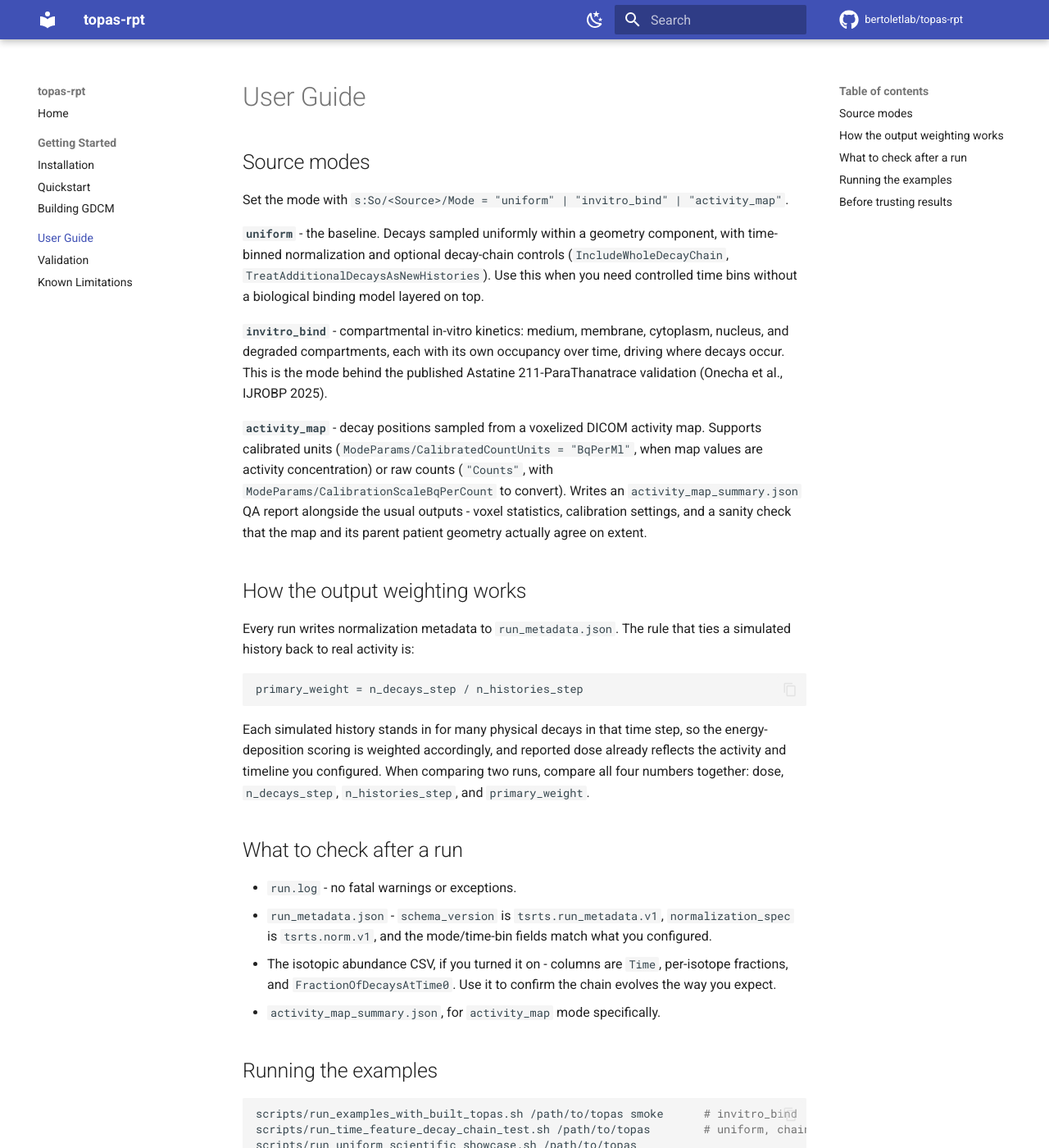
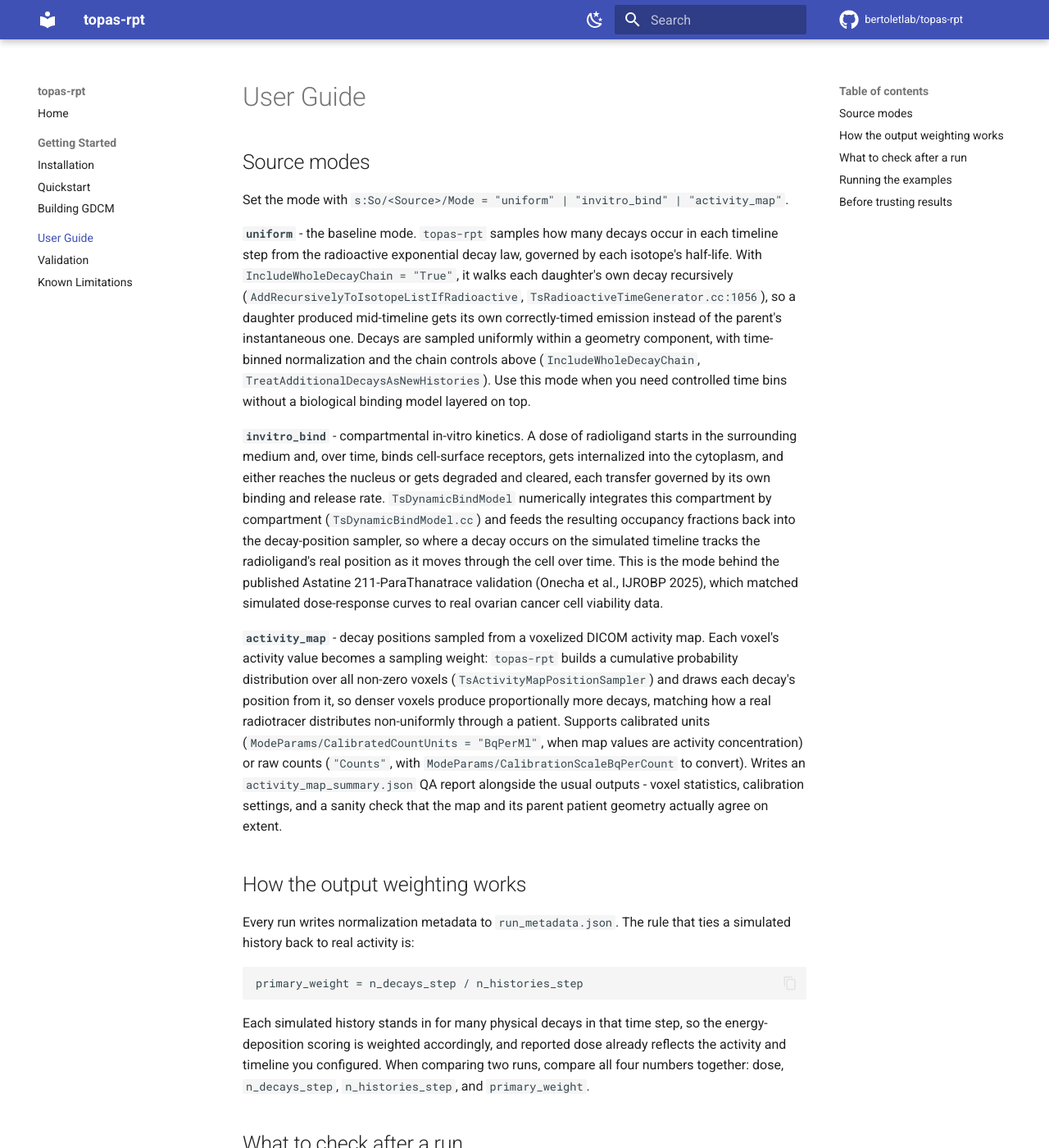
Before and after one commit to bertoletlab/topas-rpt, an MkDocs documentation site: the page built from docs/user_guide.md, in a window 1280 px wide and 1400 px high. Shown: the whole window at 82% size. Built offline with MkDocs 1.6.1 and Material for MkDocs 9.7.7, drawn with Linux system fonts in a browser that asks for light colours; comment, search, counter and statistics services are not loaded.

Commit message:
Explain the mechanism behind each source mode
Each mode description now covers how the code implements it, not just its
parameters: the exponential-decay-law sampling behind uniform mode's decay
chain, the compartmental binding-kinetics model feeding invitro_bind's
decay positions, and the voxel-probability sampling behind activity_map.
Grounded against the actual implementation (file:line citations) and the
published methodology (Onecha et al., IJROBP 2025), whose real validation
result is now stated explicitly rather than just cited.

```diff
--- a/docs/user_guide.md
+++ b/docs/user_guide.md
@@ -4,24 +4,44 @@
 
 Set the mode with `s:So/<Source>/Mode = "uniform" | "invitro_bind" | "activity_map"`.
 
-**`uniform`** - the baseline. Decays sampled uniformly within a geometry
-component, with time-binned normalization and optional decay-chain controls
+**`uniform`** - the baseline mode. `topas-rpt` samples how many decays occur
+in each timeline step from the radioactive exponential decay law, governed
+by each isotope's half-life. With `IncludeWholeDecayChain = "True"`, it walks
+each daughter's own decay recursively
+(`AddRecursivelyToIsotopeListIfRadioactive`,
+`TsRadioactiveTimeGenerator.cc:1056`), so a daughter produced mid-timeline
+gets its own correctly-timed emission instead of the parent's instantaneous
+one. Decays are sampled uniformly within a geometry component, with
+time-binned normalization and the chain controls above
 (`IncludeWholeDecayChain`, `TreatAdditionalDecaysAsNewHistories`). Use this
-when you need controlled time bins without a biological binding model layered
-on top.
+mode when you need controlled time bins without a biological binding model
+layered on top.
 
-**`invitro_bind`** - compartmental in-vitro kinetics: medium, membrane,
-cytoplasm, nucleus, and degraded compartments, each with its own occupancy
-over time, driving where decays occur. This is the mode behind the published
-Astatine 211-ParaThanatrace validation (Onecha et al., IJROBP 2025).
+**`invitro_bind`** - compartmental in-vitro kinetics. A dose of radioligand
+starts in the surrounding medium and, over time, binds cell-surface
+receptors, gets internalized into the cytoplasm, and either reaches the
+nucleus or gets degraded and cleared, each transfer governed by its own
+binding and release rate. `TsDynamicBindModel` numerically integrates this
+compartment by compartment (`TsDynamicBindModel.cc`) and feeds the resulting
+occupancy fractions back into the decay-position sampler, so where a decay
+occurs on the simulated timeline tracks the radioligand's real position as it
+moves through the cell over time. This is the mode behind the published
+Astatine 211-ParaThanatrace validation (Onecha et al., IJROBP 2025), which
+matched simulated dose-response curves to real ovarian cancer cell viability
+data.
 
 **`activity_map`** - decay positions sampled from a voxelized DICOM activity
-map. Supports calibrated units (`ModeParams/CalibratedCountUnits =
-"BqPerMl"`, when map values are activity concentration) or raw counts
-(`"Counts"`, with `ModeParams/CalibrationScaleBqPerCount` to convert). Writes
-an `activity_map_summary.json` QA report alongside the usual outputs -
-voxel statistics, calibration settings, and a sanity check that the map and
-its parent patient geometry actually agree on extent.
+map. Each voxel's activity value becomes a sampling weight:
+`topas-rpt` builds a cumulative probability distribution over all non-zero
+voxels (`TsActivityMapPositionSampler`) and draws each decay's position from
+it, so denser voxels produce proportionally more decays, matching how a real
+radiotracer distributes non-uniformly through a patient. Supports calibrated
+units (`ModeParams/CalibratedCountUnits = "BqPerMl"`, when map values are
+activity concentration) or raw counts (`"Counts"`, with
+`ModeParams/CalibrationScaleBqPerCount` to convert). Writes an
+`activity_map_summary.json` QA report alongside the usual outputs - voxel
+statistics, calibration settings, and a sanity check that the map and its
+parent patient geometry actually agree on extent.
 
 ## How the output weighting works
 
```
